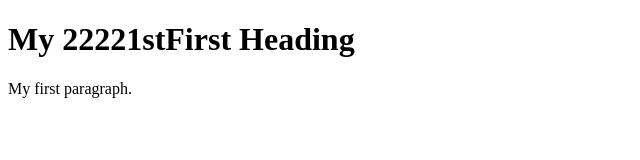
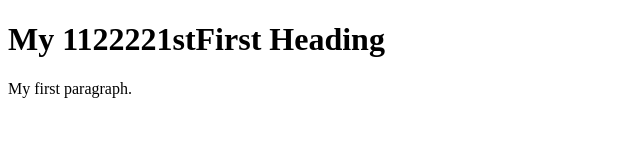
Before and after one commit to fahadnaveed-transcure/fnpublicgit, a plain HTML site: page index.html in a window 1280 px wide. Shown: the whole page, without its empty margins (0-640 px from the left). Drawn offline with Linux system fonts and the light colour scheme.

Commit message:
3rd comit

```diff
--- a/index.html
+++ b/index.html
@@ -2,7 +2,7 @@
 <html>
 <body>
 
-<h1>My 22221stFirst Heading</h1>
+<h1>My 1122221stFirst Heading</h1>
 <p>My first paragraph.</p>
 
 </body>
```
